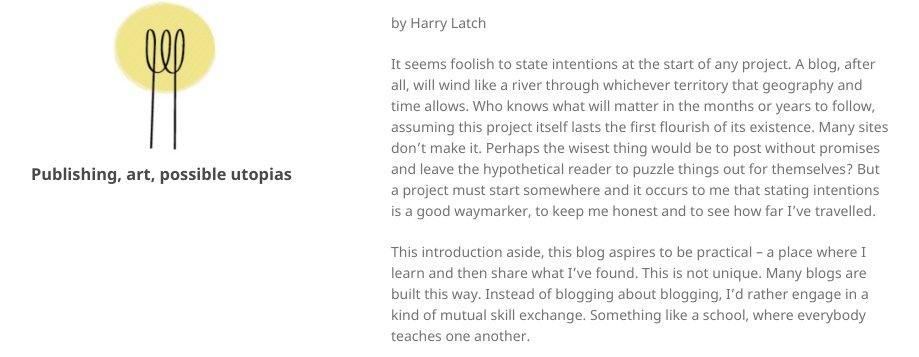
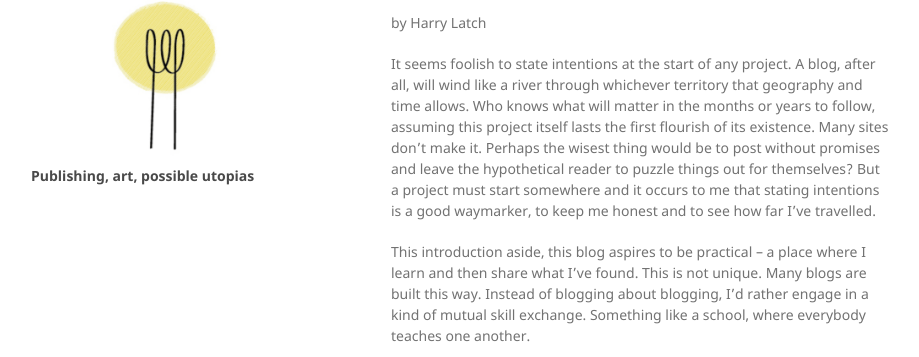
Before and after one commit to harrylatch/harrylatch.github.io, a Jekyll site: the page built from _posts/2021-01-10-an-introduction-of-sorts.md, in a window 1280 px wide. Shown: the part 118-475 px from the top of the page, without its empty margins (179-1098 px from the left). Built offline with Jekyll 4.4.1, drawn with Linux system fonts in a browser that asks for light colours.

Commit message:
Update default.html

```diff
--- a/_layouts/default.html
+++ b/_layouts/default.html
@@ -20,7 +20,7 @@
           <img src="{{site.logo | relative_url}}" alt="Logo" />
         {% endif %}
 
-        <h3>{{ site.description }}</h3>
+        <h4>{{ site.description }}</h4>
 
       </header>
       <section>
```
